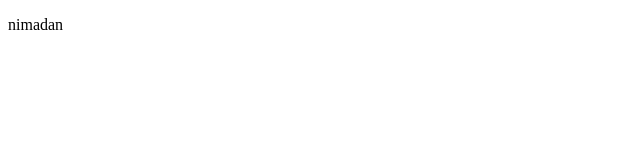
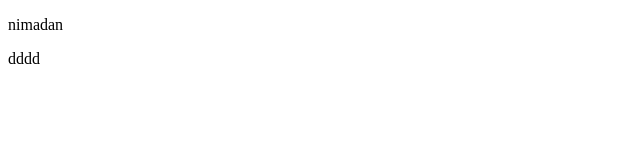
Before and after one commit to zhuzhu1065/one, a plain HTML site: page index.html in a window 1280 px wide. Shown: the full height of the page, 0-640 px from the left. Drawn offline with Linux system fonts and the light colour scheme.

Commit message:
xiugaile

```diff
--- a/index.html
+++ b/index.html
@@ -6,5 +6,6 @@
 </head>
 <body>
 <p>nimadan</p>
+<div>dddd</div>
 </body>
 </html>
```
